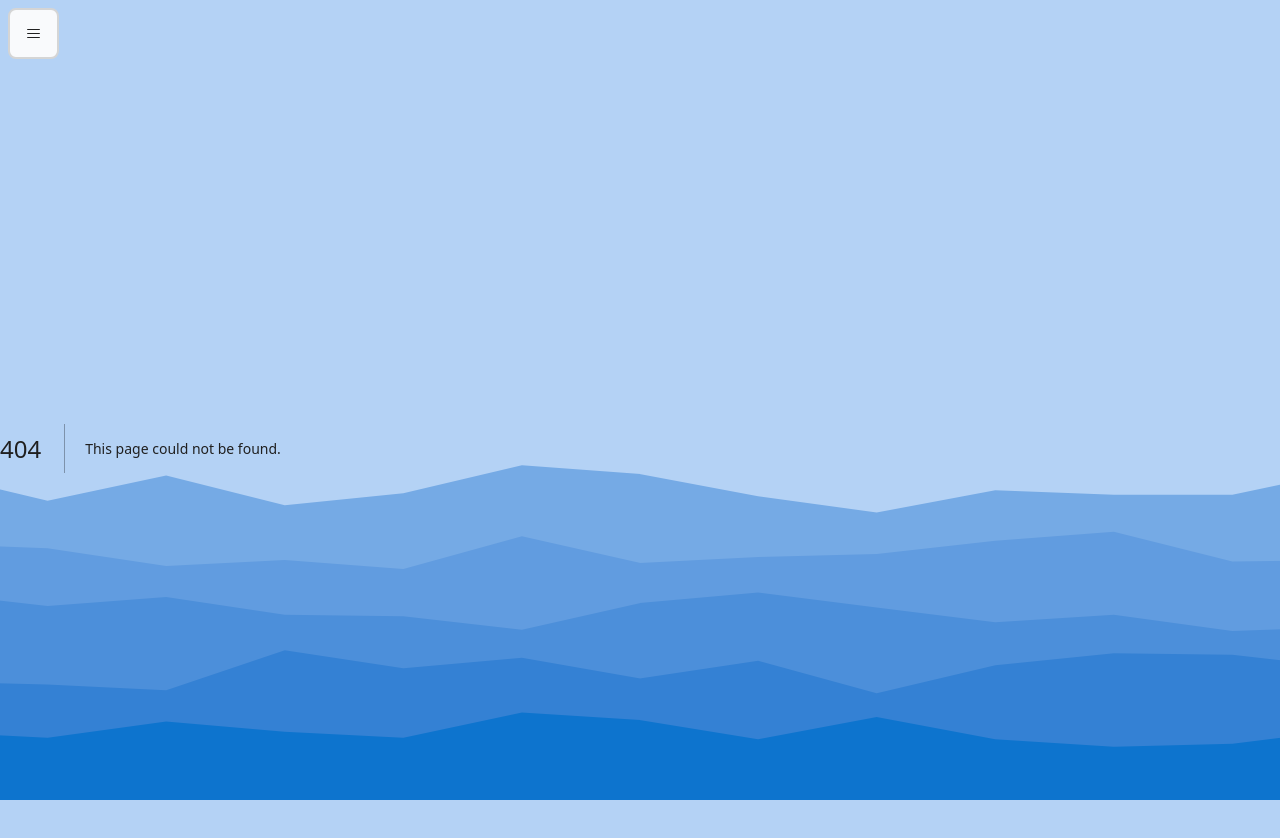
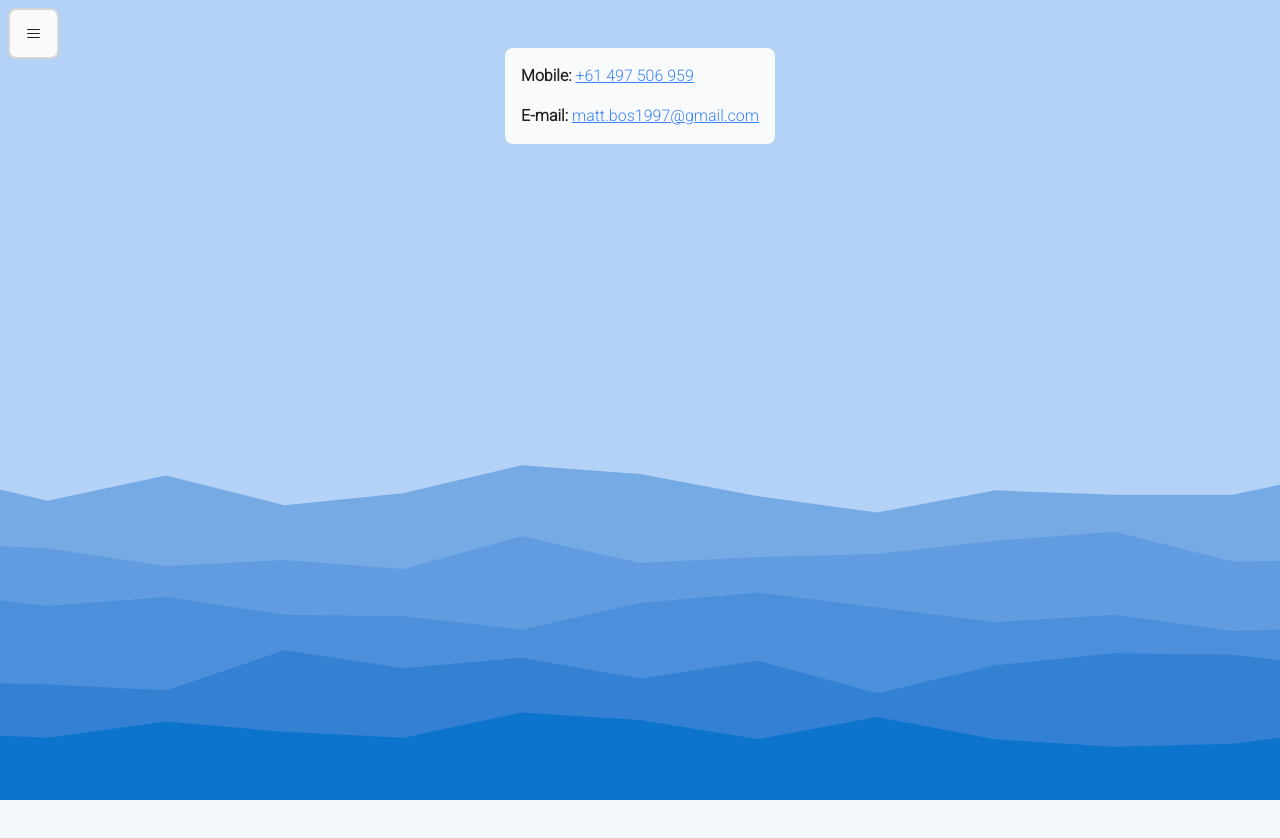
Before and after one commit to mattbos97/cv-frontend, a Next.js app: page /contact in a window 1280 px wide. Before the commit this address had no page. Shown: the top 838 px of the page. After the commit the page ends 800 px from the top, so only its background shows below. Built offline with nearby package versions, Linux system fonts and the light colour scheme.

Commit message:
Added
also fixed project scroll issue

```diff
--- /dev/null
+++ b/app/contact/page.tsx
@@ -0,0 +1,24 @@
+import Link from "next/link";
+import InfoMessage from "@/app/ui/components/InfoMessage";
+
+const Contact = () => {
+    return(
+        <div className={`
+        flex flex-1
+        justify-center items-start`}>
+            <div className={`
+            bg-background-accent-1 rounded-lg p-4 space-y-4`}>
+                <div>
+                    <span className={'font-bold'}>Mobile: </span>
+                    <Link className={'underline text-blue-500'} href={'tel:+61497506959'}>+61 497 506 959</Link>
+                </div>
+                <div>
+                    <span className={'font-bold'}>E-mail: </span>
+                    <Link className={'underline text-blue-500'} href={'mailto:matt.bos1997@gmail.com'}>matt.bos1997@gmail.com</Link>
+                </div>
+            </div>
+        </div>
+    );
+};
+
+export default Contact;
--- a/app/ui/components/NavMenu.tsx
+++ b/app/ui/components/NavMenu.tsx
@@ -1,7 +1,15 @@
 'use client'
 import React, {ReactNode, useState} from "react";
 import {motion} from 'motion/react'
-import {BackpackIcon, Cross1Icon, HamburgerMenuIcon, HomeIcon, PersonIcon, RocketIcon} from "@radix-ui/react-icons";
+import {
+    BackpackIcon,
+    ChatBubbleIcon,
+    Cross1Icon,
+    HamburgerMenuIcon,
+    HomeIcon,
+    PersonIcon,
+    RocketIcon
+} from "@radix-ui/react-icons";
 import {AiOutlineExperiment} from "react-icons/ai";
 import Link from "next/link";
 
@@ -14,6 +22,7 @@ interface NavMenuItem {
 const navItems: NavMenuItem[] = [
     { icon: <HomeIcon/>, text: 'Home', href: '/'},
     { icon: <PersonIcon/>, text: 'About me', href: '/bio'},
+    { icon: <ChatBubbleIcon/>, text: 'Contact', href: '/contact'},
     { icon: <BackpackIcon/>, text: 'Work experience', href: '/experience'},
     { icon: <RocketIcon/>, text: 'Projects', href: '/projects'},
     { icon: <AiOutlineExperiment/>, text: 'skills', href: '/skills'}
--- a/app/ui/components/ProjectCard.tsx
+++ b/app/ui/components/ProjectCard.tsx
@@ -16,6 +16,7 @@ const containerVariants: Variants = {
         padding: 0,
         height: 0,
         width: 0,
+        overflow: 'hidden',
         transition: {
             when: 'afterChildren',
             staggerDirection: -1
```
